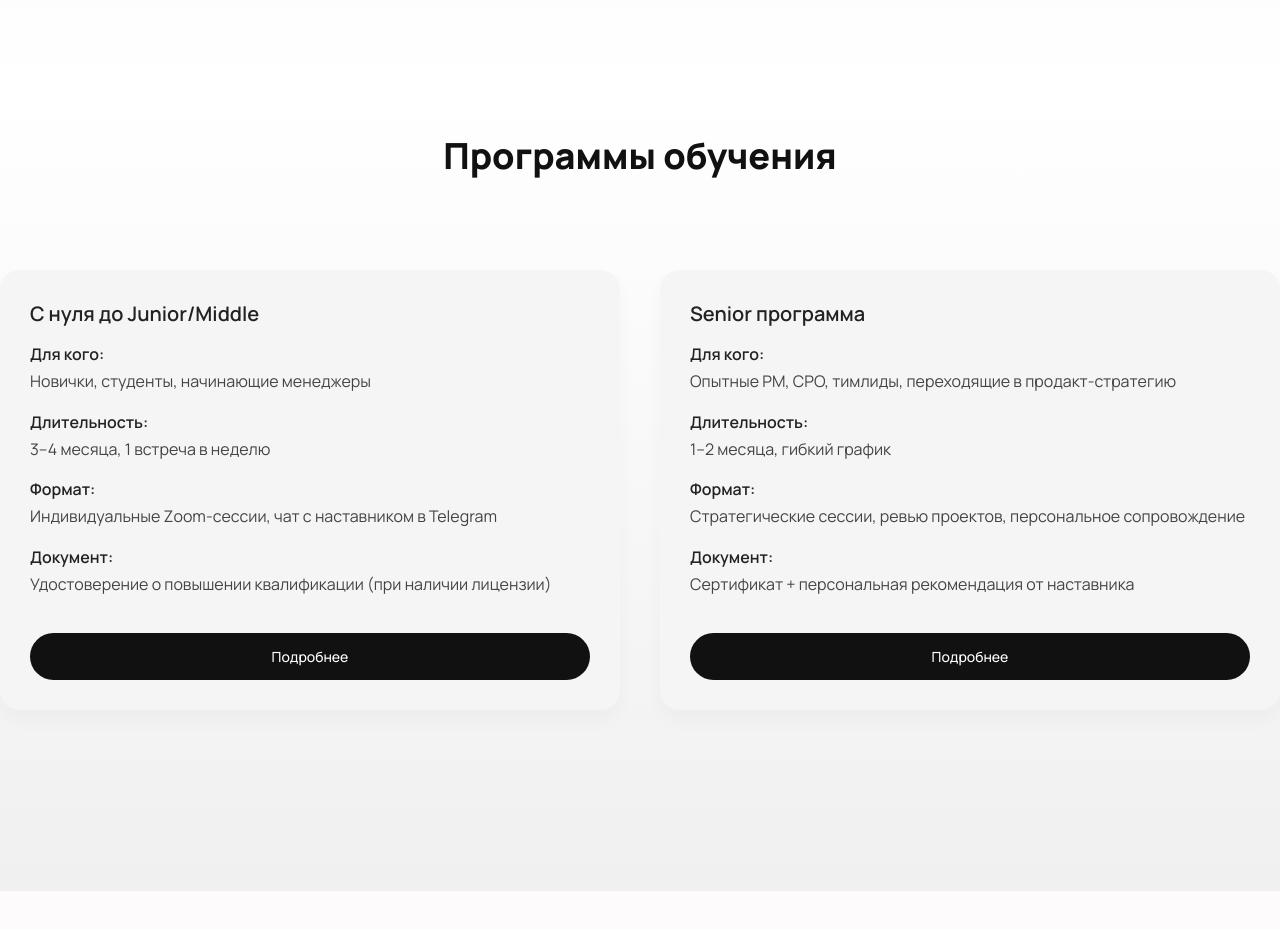
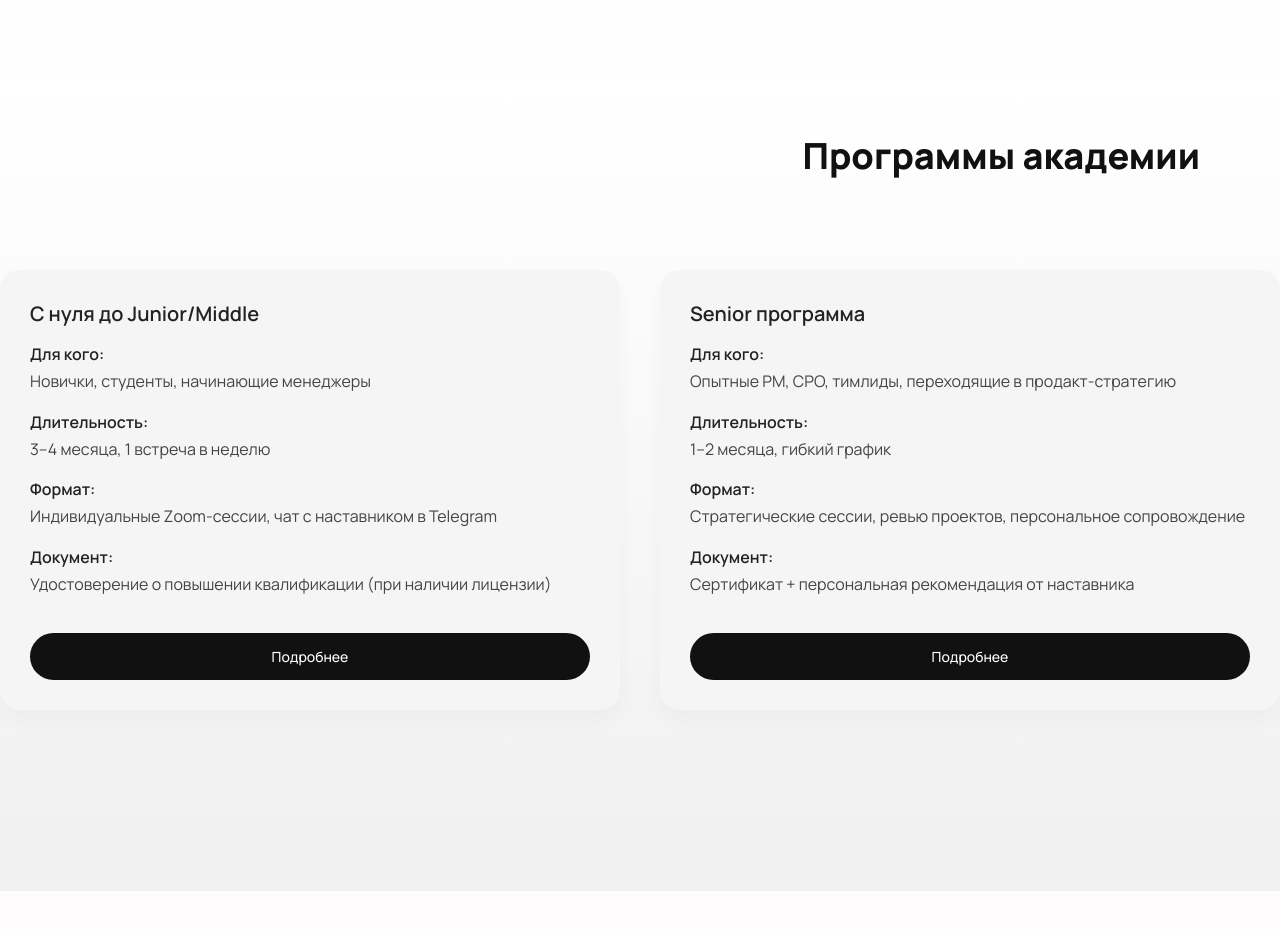
Before and after one commit to Ayraek/new-page-one-to-one, a React (Vite) app: page / in a window 1280 px wide. Shown: the part 1480-2409 px from the top of the page. Built offline with nearby package versions, Linux system fonts and the light colour scheme.

Commit message:
Update AboutProgram heading

```diff
--- a/src/components/AboutProgram/AboutProgram.module.css
+++ b/src/components/AboutProgram/AboutProgram.module.css
@@ -13,7 +13,8 @@
   .title {
     font-size: 36px;
     font-weight: 800;
-    text-align: center;
+    text-align: right;
+    padding-right: 80px;
     margin-bottom: 50px;
     color: #111;
   }
--- a/src/components/AboutProgram/AboutProgram.tsx
+++ b/src/components/AboutProgram/AboutProgram.tsx
@@ -25,7 +25,7 @@ const AboutProgram: React.FC = () => {
   return (
     <section id="AboutProgram" className={styles.aboutProgram}>
       {showProgram && <ProgramModal onClose={() => setShowProgram(false)} />}
-      <h2 className={styles.title}>Программы обучения</h2>
+      <h2 className={styles.title}>Программы академии</h2>
       <div className={styles.grid}>
         {programs.map((program, index) => (
           <div key={index} className={styles.card}>
```
